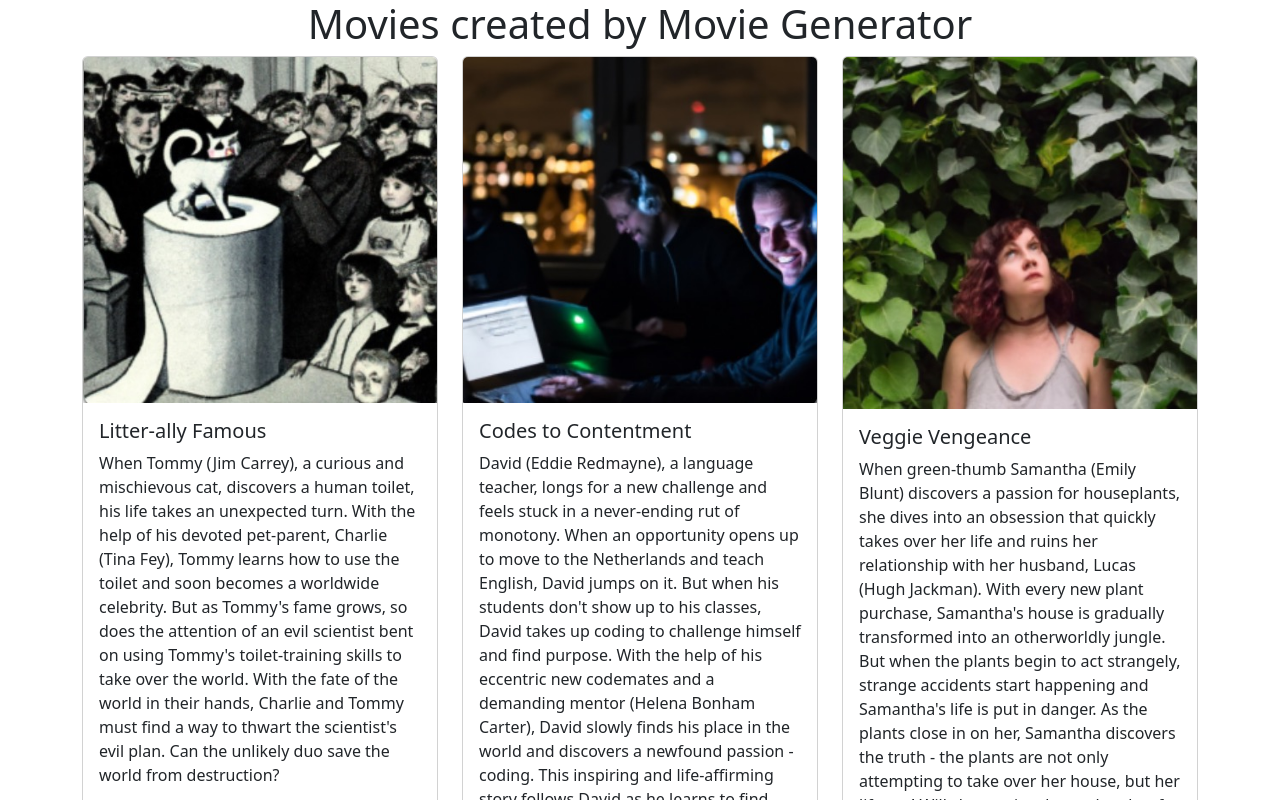
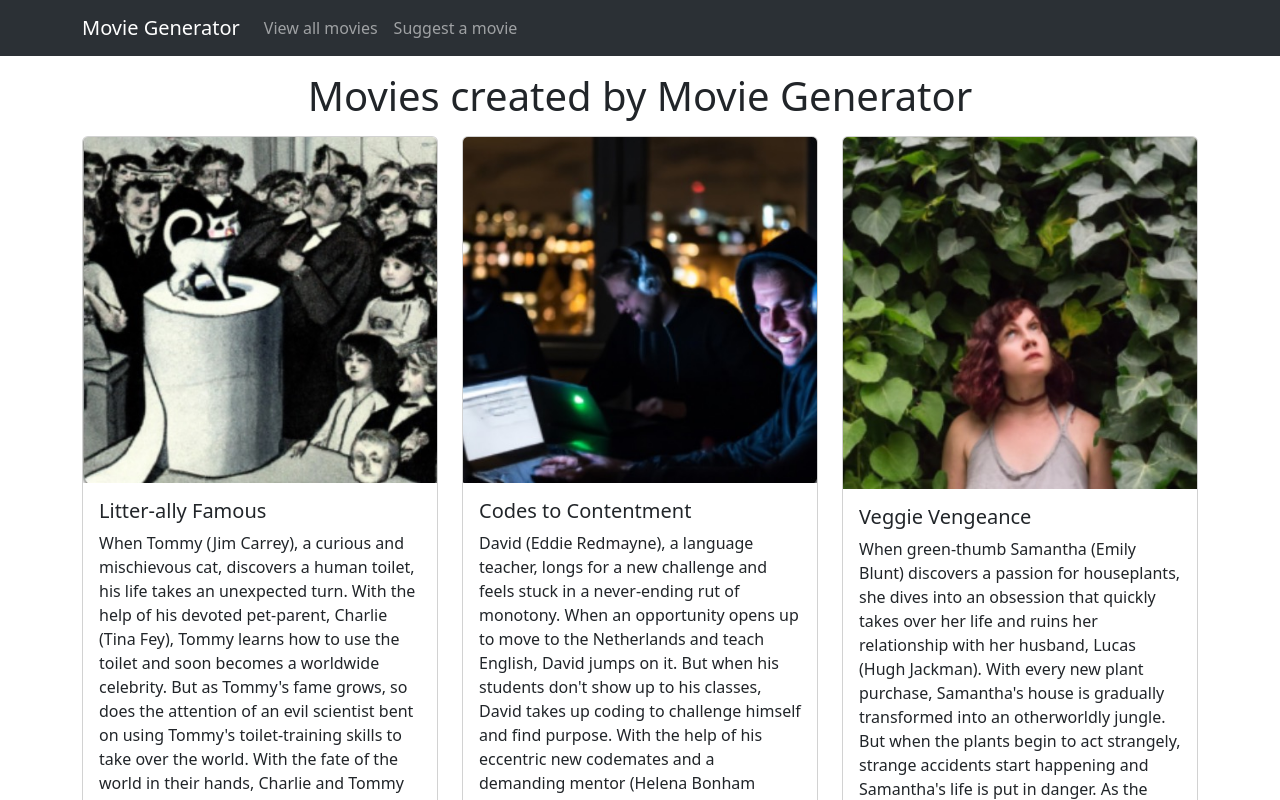
Before and after one commit to Eloise-es/movie-generator, a React (Create React App) app: page / in a window 1280 px wide. Shown: the top 800 px of the page. Built offline with nearby package versions, Linux system fonts and the light colour scheme.

Commit message:
Added navbar and adapted for react-bootstrap

```diff
--- a/src/App.js
+++ b/src/App.js
@@ -1,3 +1,9 @@
+import Container from "react-bootstrap/Container";
+import Row from "react-bootstrap/Row";
+import Col from "react-bootstrap/Col";
+import Nav from "react-bootstrap/Nav";
+import Navbar from "react-bootstrap/Navbar";
+
 import MovieCard from "./MovieCard";
 import img1 from "./images/example-1.jpg";
 import img2 from "./images/example-2.jpg";
@@ -5,10 +11,29 @@
 
 export default function App() {
   return (
-    <div className="container">
-      <h1 className="text-center">Movies created by Movie Generator</h1>
-      <div className="row">
-        <div className="col">
+    <div>
+      <Navbar
+        expand="lg"
+        className="bg-body-tertiary"
+        bg="dark"
+        data-bs-theme="dark"
+      >
+        <Container>
+          <Navbar.Brand href="#home">Movie Generator</Navbar.Brand>
+          <Navbar.Toggle aria-controls="basic-navbar-nav" />
+          <Navbar.Collapse id="basic-navbar-nav">
+            <Nav className="me-auto">
+              <Nav.Link href="#movies">View all movies</Nav.Link>
+              <Nav.Link href="#suggest">Suggest a movie</Nav.Link>
+            </Nav>
+          </Navbar.Collapse>
+        </Container>
+      </Navbar>
+
+      <Container fluid="sm">
+        <h1 className="text-center m-3">Movies created by Movie Generator</h1>
+        <Row>
+          <Col md>
             <MovieCard
               image={img1}
               altText="a cat on a giant roll of toilet roll, surrounded by an audience"
@@ -16,8 +41,8 @@
               synopsis="When Tommy (Jim Carrey), a curious and mischievous cat, discovers a human toilet, his life takes an unexpected turn. With the help of his devoted pet-parent, Charlie (Tina Fey), Tommy learns how to use the toilet and soon becomes a worldwide celebrity. But as Tommy's fame grows, so does the attention of an evil scientist bent on using Tommy's toilet-training skills to take over the world. With the fate of the world in their hands, Charlie and Tommy must find a way to thwart the scientist's evil plan. Can the unlikely duo save the world from destruction?"
               idea="A cat learns to use a human toilet and becomes world famous"
             />
-        </div>
-        <div className="col">
+          </Col>
+          <Col md>
             <MovieCard
               image={img2}
               altText="Two men using laptops, smiling. You can see the city lights in the background"
@@ -25,8 +50,8 @@
               synopsis="David (Eddie Redmayne), a language teacher, longs for a new challenge and feels stuck in a never-ending rut of monotony. When an opportunity opens up to move to the Netherlands and teach English, David jumps on it. But when his students don't show up to his classes, David takes up coding to challenge himself and find purpose. With the help of his eccentric new codemates and a demanding mentor (Helena Bonham Carter), David slowly finds his place in the world and discovers a newfound passion - coding. This inspiring and life-affirming story follows David as he learns to find purpose and appreciation in life's unexpected detours."
               idea="A language teacher moves to the Netherlands and learns to code"
             />
-        </div>
-        <div className="col">
+          </Col>
+          <Col md>
             <MovieCard
               image={img3}
               altText="a woman surrounded by plants"
@@ -34,8 +59,9 @@
               synopsis="When green-thumb Samantha (Emily Blunt) discovers a passion for houseplants, she dives into an obsession that quickly takes over her life and ruins her relationship with her husband, Lucas (Hugh Jackman). With every new plant purchase, Samantha's house is gradually transformed into an otherworldly jungle. But when the plants begin to act strangely, strange accidents start happening and Samantha's life is put in danger. As the plants close in on her, Samantha discovers the truth - the plants are not only attempting to take over her house, but her life too! Will she survive the onslaught of the home-invading plants, or succumb to their vegetative wrath?"
               idea="A woman becomes obsessed with houseplants and eventually her house becomes such a jungle that the plants turn on her and she almost dies"
             />
-        </div>
-      </div>
+          </Col>
+        </Row>
+      </Container>
     </div>
   );
 }
--- a/src/MovieCard.js
+++ b/src/MovieCard.js
@@ -2,7 +2,7 @@
 
 function MovieCard({ image, altText, title, synopsis, idea }) {
   return (
-    <Card>
+    <Card className="mb-3">
       <Card.Img variant="top" src={image} alt={altText} />
       <Card.Body>
         <Card.Title>{title}</Card.Title>
```
Lines whose indentation alone changed are shown as unchanged.
